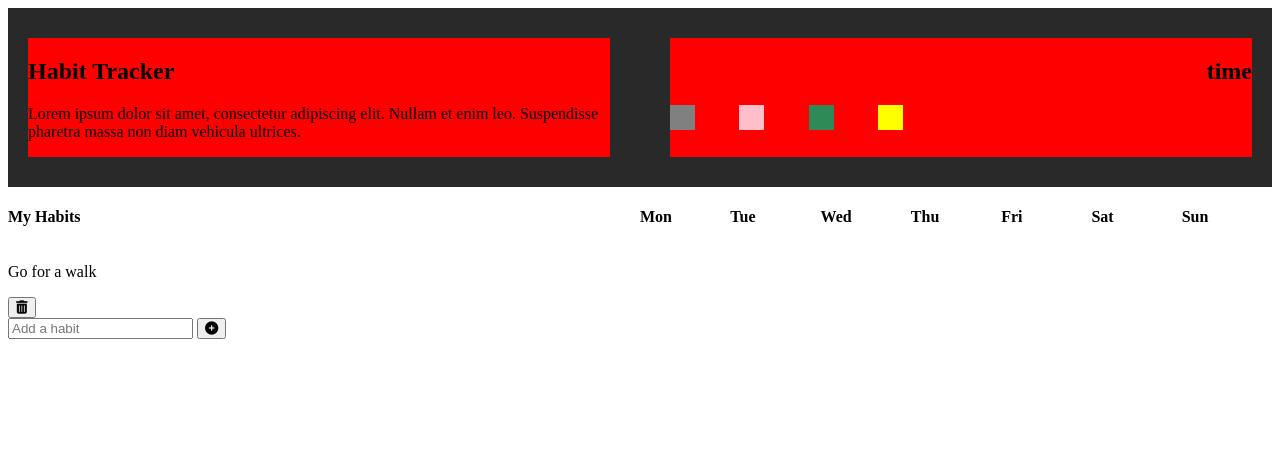
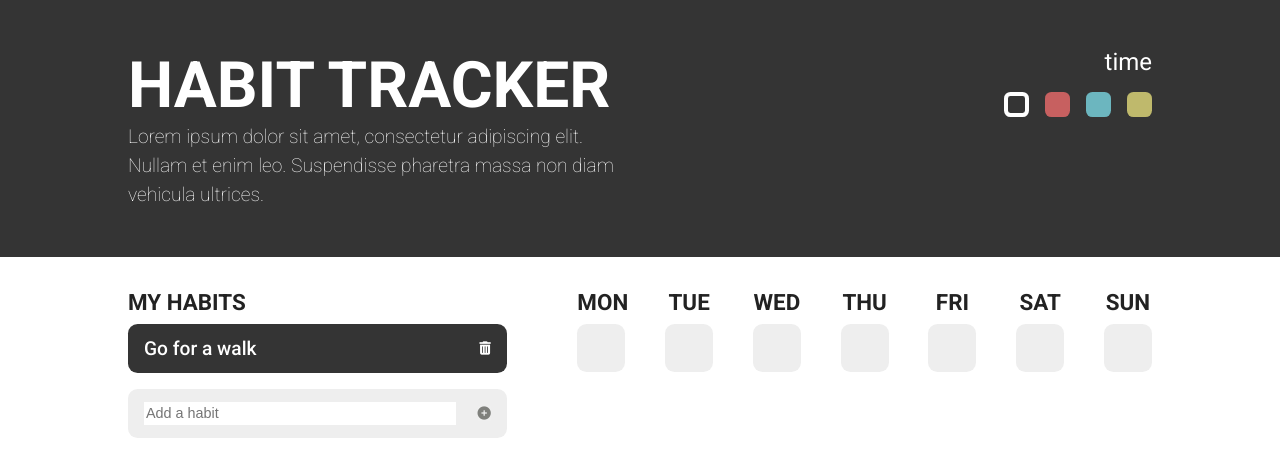
Before and after one commit to agneskalstrom/habit-tracker, a plain HTML site: page index.html in a window 1280 px wide. Drawn offline with Linux system fonts and the light colour scheme; a script that the page names is missing.

Commit message:
new css file

```diff
--- a/style.css
+++ b/style.css
@@ -1,65 +1,190 @@
+/* CSS RESET */
 html {
     box-sizing: border-box;
+    font-size: 16px;
+  }
+
+  *, *:before, *:after {
+    box-sizing: inherit;
+  }
+
+  body, h1, h2, h3, h4, h5, h6, p, ol, ul {
+    margin: 0;
+    padding: 0;
+    font-weight: normal;
+  }
+
+  ol, ul {
+    list-style: none;
+  }
+
+  img {
+    max-width: 100%;
+    height: auto;
+  }
+/* END CSS RESET */
+
+body {
+    font-family: 'Roboto', sans-serif;
+    color: #222;
 }
 
-section {
-    display: grid;
-    grid-template-columns: 1fr 1fr;
-    background-color: rgb(41, 41, 41);
-    grid-gap: 20px;
-
+header {
+    background-color: #343434;
+    color: #fff;
 }
 
-.top-section {
-    background-color: red;
-    margin: 30px 20px;
+header p {
+    line-height: 1.5;
+    font-weight: 100;
+}
+
+.container {
+    padding-top: 3em;
+    padding-bottom: 3em;
+    display: flex;
+    justify-content: space-between;
+    width: 80%;
+    margin: auto;
 }
 
 #title {
-    grid-column: 1 / span 1;
+    width: 50%;
 }
 
 #date-container {
-    grid-column: 2 / span 1;
+    width: 50%;
     text-align: right;
+}
+
+h1 {
+    font-size: 4em;
+    text-transform: uppercase;
+    font-weight: 600;
+}
+
+p {
+    font-size: 1.2em;
+}
+
+.tracker {
+    width: 80%;
+    margin: 0 auto;
+    margin-top: 2em;
+    margin-bottom: 2em;
+}
+
+h4 {
+    font-size: 1.4em;
+    text-transform: uppercase;
+    font-weight: 600;
+    margin-bottom: .4em;
+}
+
+.heading {
+    display: grid;
+    grid-template-columns: 37% 60%;
+    grid-gap: 3%;
+}
+
+.day-of-week {
+    text-align: center;
+    width: 3em;
+}
+
+ .habits.tasks {
+    display: grid;
+    grid-template-columns: 37% 60%;
+    grid-gap: 3%;
+}
+
+.checkbox-holder, .days  {
+    display: grid;
+    grid-template-columns: 1fr 1fr 1fr 1fr 1fr 1fr 1fr;
+    justify-items: end;
+    text-align: center;
+}
+
+.task-checkbox {
+    background-color: #eee;
+    width: 3em;
+    border-radius: .6em;
+    height: 3em;
+}
+
+.task-holder {
+    background-color: #343434;
+    color: #fff;
+    border-radius: .6em;
+    padding: .8em 1em .8em 1em;
+    display: flex;
+    justify-content: space-between;
+    align-items: center;
+    margin-bottom: 1em;
+}
+
+.task-holder p {
+    font-weight: 500;
+}
+
+.task-holder button {
+    background: none;
+    border: none;
+    color: #fff;
+    margin: 0;
+    padding: 0;
+}
+
+.add-items {
+    background-color: #eee;
+    width: 37%;
+    padding: .8em 1em .8em 1em;
+    display: flex;
+    justify-content: space-between;
+    border-radius: .6em;
+    align-items: center;
+}
+
+input {
+    border: 0;
+    width: 90%;
+    font-size: .9em;
+    height: 1.6em;
+}
+
+.add-items button {
+    border: 0;
+    color: #7F807C;
+    margin: 0;
+    padding: 0;
 }
 
 .themes {
     display: flex;
-    align-content: flex-end;
-    width: 40%;
-    justify-content: space-between;
-    flex-direction: row;
+    justify-content: flex-end;
 }
 
 .colorbox {
     width: 25px;
     height: 25px;
+    border-radius: .4em;
+    margin-left: 1em;
+    margin-top: 1em;
 }
 
 #black {
-    background-color: grey;
+    background-color: #343434;
+    border: 4px solid #fff;
 }
 
 #red {
-    background-color: pink;
+    background-color: #C76060;
 }
 
 #green {
-    background-color: seagreen;
-
+    background-color: #6CB6BF;
 }
 
 #yellow {
-    background-color: yellow;
+    background-color: #BFB96C;
 }
-
-.heading , .tasks{
-    display: grid;
-    grid-template-columns: 1fr 1fr;
-}
-
-.days, .checkbox-holder{
-    display: grid;
-    grid-template-columns: 1fr 1fr 1fr 1fr 1fr 1fr 1fr;
-}
```
